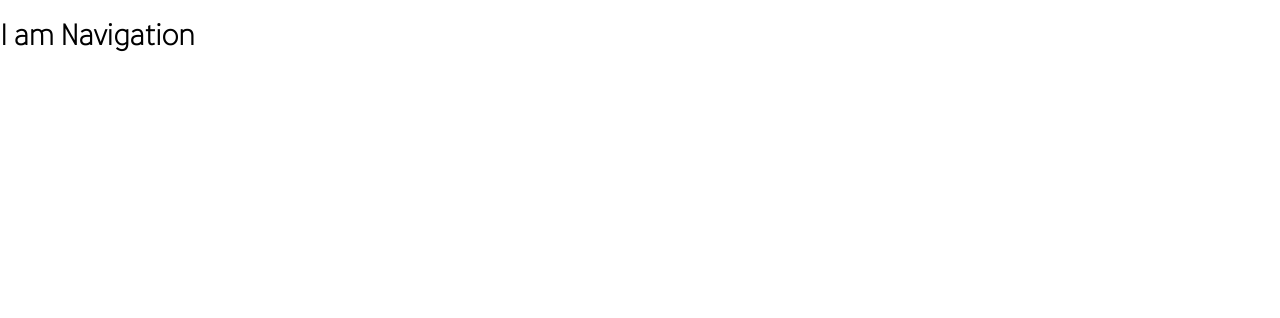
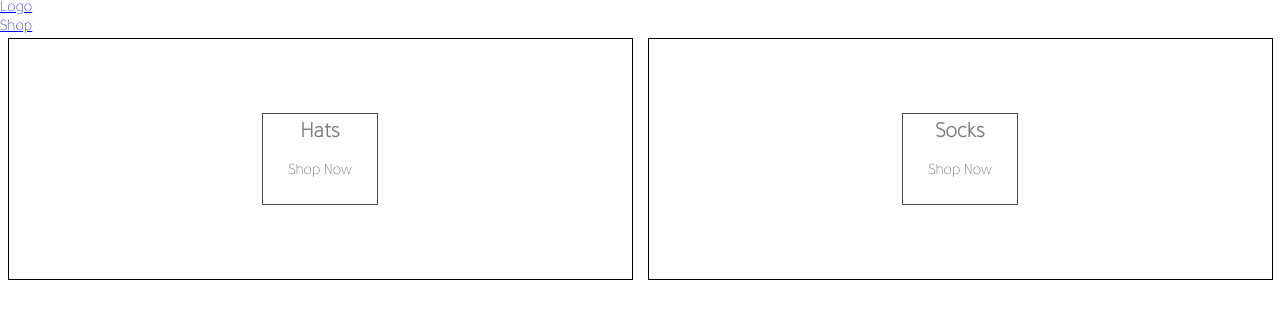
Before and after one commit to blakewright1/crwn-clothing-capstone, a React (Create React App) app: page / in a window 1280 px wide. Shown: the top 318 px of the page. Built offline with nearby package versions, Linux system fonts and the light colour scheme; the HTML template or start-up script is replaced by a standard one.

Commit message:
set up navigation bar and shop component

```diff
--- a/src/App.js
+++ b/src/App.js
@@ -1,26 +1,16 @@
-import { Routes, Route, Outlet } from 'react-router-dom';
+import { Routes, Route } from 'react-router-dom';
 
 import Home from "./routes/home/home.component";
-
-const Navigation = () => {
-  return (
-    <div>
-      <div>
-        <h1>I am Navigation</h1>
-      </div>
-      <Outlet />
-    </div>
-  );
-}
-
+import Navigation from './routes/navigation/navigation.component';
+import Shop from './components/shop/shop.component';
 
 const App = () => {
   return (
     <Routes>
       <Route path='/' element={<Navigation />} >
-
+        <Route index element={<Home />} />
+        <Route path='/shop' element={<Shop />}></Route>
       </Route>
-      <Route path='/home' element={<Home />} />
     </Routes>
   );
 }
--- /dev/null
+++ b/src/components/shop/shop.component.jsx
@@ -0,0 +1,11 @@
+
+
+const Shop = () => {
+    return (
+        <div>
+            Welcome to my shop
+        </div>
+    )
+}
+
+export default Shop;
--- a/src/routes/home/home.component.jsx
+++ b/src/routes/home/home.component.jsx
@@ -1,4 +1,3 @@
-import { Outlet } from 'react-router-dom';
 import Categories from '../../components/categories/categories.component'
 
 const categories = [
@@ -17,7 +16,6 @@ const categories = [
 function Home() {
     return (
         <div>
-            <Outlet />
             <Categories categories={categories} />
         </div>
     );
--- /dev/null
+++ b/src/routes/navigation/navigation.component.jsx
@@ -0,0 +1,21 @@
+import { Outlet, Link } from 'react-router-dom';
+import { Fragment } from 'react';
+
+const Navigation = () => {
+    return (
+        <Fragment>
+            <div className='navigation'>
+                <Link className='logo-container' to='/'>
+                    <div>Logo</div>
+                </Link>
+                <div className='links-container'>
+                    <Link className='link' to='/shop'>Shop</Link>
+
+                </div>
+            </div>
+            <Outlet />
+        </Fragment>
+    );
+}
+
+export default Navigation;
```
